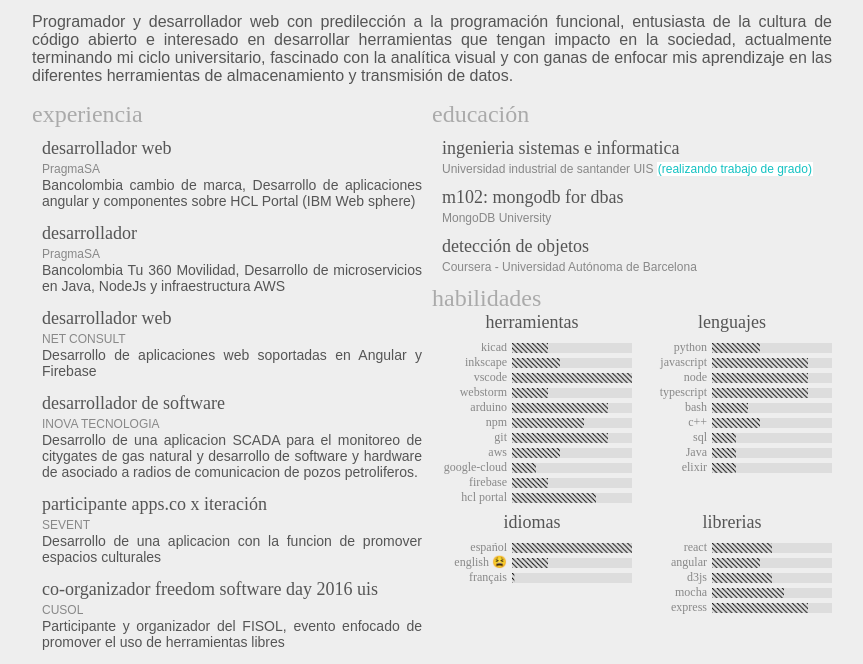
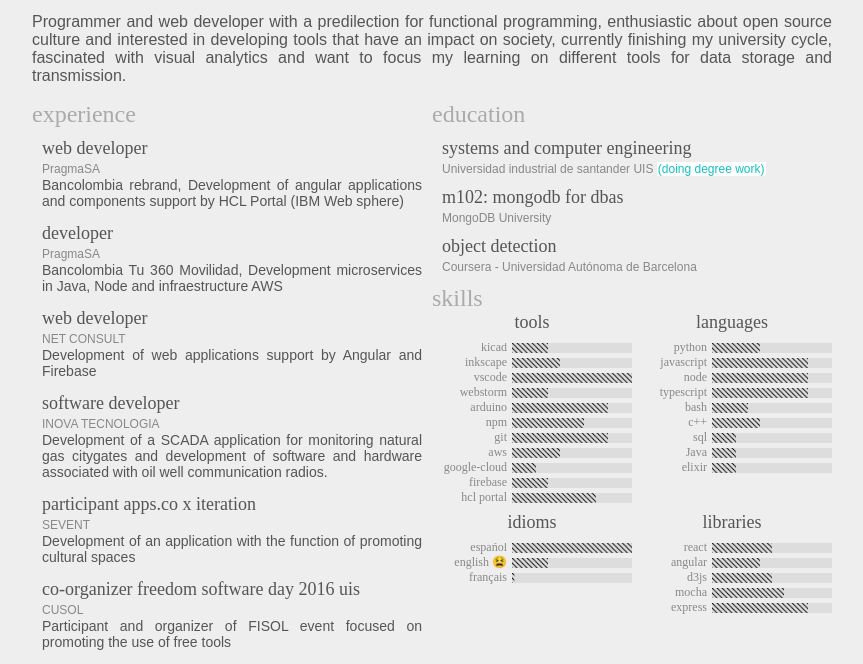
Before and after one commit to afbayonac/cv, a plain HTML site: page index.html in a window 1280 px wide. Shown: the part 194-858 px from the top of the page, without its empty margins (208-1071 px from the left). Drawn offline with Linux system fonts and the light colour scheme; a web font is replaced by a local one.

Commit message:
Fix lang

```diff
--- a/index.html
+++ b/index.html
@@ -430,7 +430,7 @@ function beforeLoad () {
 
 
 //default english
-const lang = navigator.language.split('-')[0] !== 'es' ? 'es' : 'es'
+const lang = navigator.language.split('-')[0] === 'es' ? 'es' : 'en'
 
 document
   .querySelectorAll('header[lang], p[lang], span[lang], mark[lang]')
@@ -525,15 +525,12 @@ function bars(nodeSVG, d, i) {
   rect.setAttribute('height', 10)
   rect.setAttribute('fill', "url(#Hatch1.0x135)")
 
-
-
   const animate = document.createElementNS("http://www.w3.org/2000/svg", 'animate')
   animate.setAttribute('attributeName', 'width')
   animate.setAttribute('dur', Math.floor(3 * d[1] * 10) / 10 + 's')
   animate.setAttribute('from', 2)
   animate.setAttribute('to', max_wid * d[1])
   rect.appendChild(animate)
-
 
   g.appendChild(text)
   g.appendChild(rect)
```
